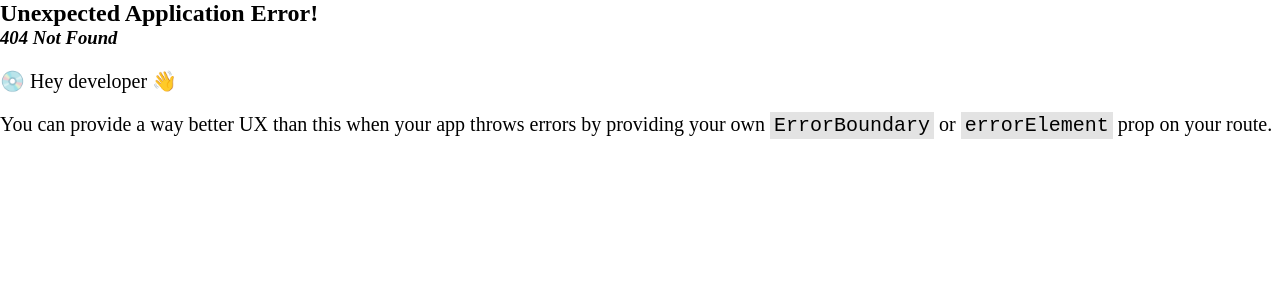
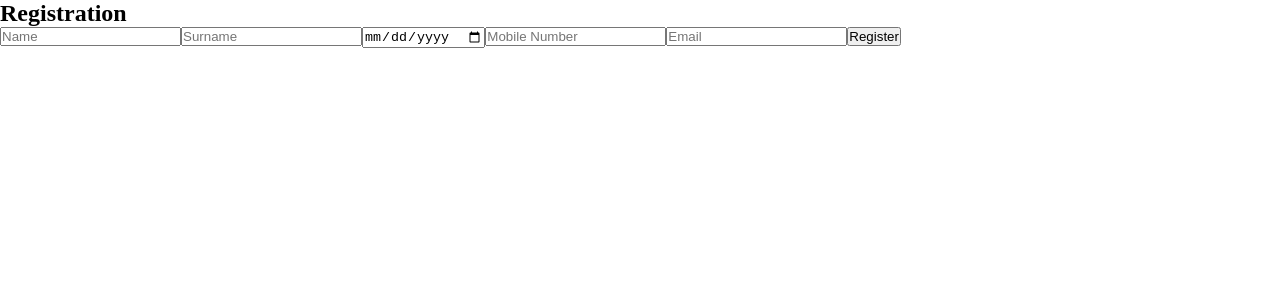
Before and after one commit to anano303/best, a React (Create React App) app: page /signup in a window 1280 px wide. Before the commit this address had no page. Shown: the top 300 px of the page. Built offline with nearby package versions, Linux system fonts and the light colour scheme.

Commit message:
auth and registration components

```diff
--- a/package.json
+++ b/package.json
@@ -8,7 +8,7 @@
     "@testing-library/user-event": "^13.5.0",
     "react": "^18.2.0",
     "react-dom": "^18.2.0",
-    "react-router-dom": "^6.22.3",
+    "react-router-dom": "^6.23.0",
     "react-scripts": "5.0.1",
     "web-vitals": "^2.1.4"
   },
--- a/src/App.js
+++ b/src/App.js
@@ -1,46 +1,58 @@
+import "./App.css";
+import MainPage from "./Pages/MainPage/Main";
+import Services from "./Pages/Services/Services";
+import About from "./Pages/About/About";
+import Contact from "./Pages/Contact/Contact";
+import Layout from "./components/Layout/Layout";
+import Auth from "./components/Auth/Auth";
+import Registration from "./components/Auth/Registration";
 
-import './App.css';
-import MainPage from './Pages/MainPage/Main';
-import Services from './Pages/Services/Services';
-import About from './Pages/About/About';
-import Contact from './Pages/Contact/Contact';
-import Layout from './components/Layout/Layout';
-
-import {  createBrowserRouter,
-createRoutesFromElements,
-Route,
-RouterProvider,
+import {
+  createBrowserRouter,
+  createRoutesFromElements,
+  Route,
+  RouterProvider,
 } from "react-router-dom";
-
 
 const router = createBrowserRouter(
   createRoutesFromElements(
     <>
-      {/* <Route path="/signin" element={<SignIn />} />
-      <Route path="/signup" element={<SignUp />} /> */}
+      <Route path="/login" element={<Auth />} />
+      <Route path="/signup" element={<Registration />} />
 
-      <Route path="/" element={(
-      <Layout>
-        <MainPage/>
-      </Layout>
-      )}
+      <Route
+        path="/"
+        element={
+          <Layout>
+            <MainPage />
+          </Layout>
+        }
       />
 
-
-      <Route path="/services" element={(
-        <Layout><Services/></Layout>
-
-
-      )} />
-       <Route path="/about" element={(
-        <Layout><About/></Layout>
-
-
-      )} />
-       <Route path="/contact" element={(
-        <Layout><Contact/></Layout>
-
-      )} />
+      <Route
+        path="/services"
+        element={
+          <Layout>
+            <Services />
+          </Layout>
+        }
+      />
+      <Route
+        path="/about"
+        element={
+          <Layout>
+            <About />
+          </Layout>
+        }
+      />
+      <Route
+        path="/contact"
+        element={
+          <Layout>
+            <Contact />
+          </Layout>
+        }
+      />
 
       {/* <Route path="/edit-expense/:id" element={<AddExpense />} /> */}
     </>
@@ -57,7 +69,7 @@ const router = createBrowserRouter(
 // }
 
 function App() {
-  return <RouterProvider router={router}/>;
+  return <RouterProvider router={router} />;
 }
 
 export default App;
--- /dev/null
+++ b/src/Localstorage.jsx
@@ -0,0 +1,14 @@
+// localStorageUtils.js
+
+export const saveUserData = (key, data) => {
+  localStorage.setItem(key, JSON.stringify(data));
+};
+
+export const getUserData = (key) => {
+  const userData = localStorage.getItem(key);
+  return userData ? JSON.parse(userData) : null;
+};
+
+export const clearUserData = (key) => {
+  localStorage.removeItem(key);
+};
--- /dev/null
+++ b/src/components/Auth/Auth.jsx
@@ -0,0 +1,41 @@
+import React, { useState } from "react";
+import { Link } from "react-router-dom";
+import { saveUserData } from "../../Localstorage";
+
+const AuthPage = () => {
+  const [username, setUsername] = useState("");
+  const [password, setPassword] = useState("");
+
+  const handleLogin = () => {
+    // Perform authentication logic here
+    // For simplicity, let's just log the username and password for now
+    console.log("Username:", username);
+    console.log("Password:", password);
+    saveUserData("userData", { username, password });
+  };
+
+  return (
+    <div>
+      <h2>Login</h2>
+      <input
+        type="text"
+        placeholder="Username"
+        value={username}
+        onChange={(e) => setUsername(e.target.value)}
+      />
+      <input
+        type="password"
+        placeholder="Password"
+        value={password}
+        onChange={(e) => setPassword(e.target.value)}
+      />
+      <button onClick={handleLogin}>Login</button>
+      <button>
+        {" "}
+        <Link to="/signup">Sign Up</Link>{" "}
+      </button>
+    </div>
+  );
+};
+
+export default AuthPage;
--- /dev/null
+++ b/src/components/Auth/Registration.jsx
@@ -0,0 +1,60 @@
+import React, { useState } from "react";
+import { saveUserData } from "../../Localstorage";
+
+const RegistrationForm = () => {
+  const [name, setName] = useState("");
+  const [surname, setSurname] = useState("");
+  const [birthdate, setBirthdate] = useState("");
+  const [mobileNumber, setMobileNumber] = useState("");
+  const [email, setEmail] = useState("");
+
+  const handleRegistration = () => {
+    // Perform registration logic here
+    // For simplicity, let's just log the form data for now
+    console.log("Name:", name);
+    console.log("Surname:", surname);
+    console.log("Birthdate:", birthdate);
+    console.log("Mobile Number:", mobileNumber);
+    console.log("Email:", email);
+    saveUserData("userData", { name, surname, birthdate, mobileNumber, email });
+  };
+
+  return (
+    <div>
+      <h2>Registration</h2>
+      <input
+        type="text"
+        placeholder="Name"
+        value={name}
+        onChange={(e) => setName(e.target.value)}
+      />
+      <input
+        type="text"
+        placeholder="Surname"
+        value={surname}
+        onChange={(e) => setSurname(e.target.value)}
+      />
+      <input
+        type="date"
+        placeholder="Birthdate"
+        value={birthdate}
+        onChange={(e) => setBirthdate(e.target.value)}
+      />
+      <input
+        type="text"
+        placeholder="Mobile Number"
+        value={mobileNumber}
+        onChange={(e) => setMobileNumber(e.target.value)}
+      />
+      <input
+        type="email"
+        placeholder="Email"
+        value={email}
+        onChange={(e) => setEmail(e.target.value)}
+      />
+      <button onClick={handleRegistration}>Register</button>
+    </div>
+  );
+};
+
+export default RegistrationForm;
--- a/src/components/Header/Header.css
+++ b/src/components/Header/Header.css
@@ -7,9 +7,8 @@ box-shadow: 0px 3px 10px 5px;
   padding: 7px;
   position: relative;
   z-index: 1;
-
 }
-.LogoCont{
+.LogoCont {
   margin: 8px;
   font-size: 24px;
   display: flex;
@@ -21,17 +20,17 @@ z-index: 1;
   transition: transform 0.2s ease;
 }
 
-p{
+p {
   margin-top: 20px;
   font-size: 20px;
 }
-button {
+.headerButton {
   position: absolute;
   top: 10px;
   right: 20px;
   width: 70px;
   background-color: rgb(212, 159, 58);
-    color:rgb(80, 60, 25);
+  color: rgb(80, 60, 25);
   font-weight: bold;
   box-shadow: 0px 2px 10px 2px;
   border: 0px solid rgb(80, 60, 25);
@@ -39,7 +38,6 @@ button {
   font-size: 12px;
   padding: 2px;
   cursor: pointer;
-
 }
 button:hover {
   background-color: #e6a218;
--- a/src/components/Header/Header.jsx
+++ b/src/components/Header/Header.jsx
@@ -1,12 +1,20 @@
 import "./Header.css";
-import Navbar from '../../components/Navbar/Navbar.jsx'
+import Navbar from "../../components/Navbar/Navbar.jsx";
+import { Link } from "react-router-dom";
 const Header = () => {
-return <div className="headerMainDiv">
-    <div className="LogoCont"><h1 className="logo">BEST</h1><p>services from best friends</p></div>
-    <button>Sign in</button>
-    <Navbar/>
-
-</div>;
+  return (
+    <div className="headerMainDiv">
+      <div className="LogoCont">
+        <h1 className="logo">BEST</h1>
+        <p>services from best friends</p>
+      </div>
+      <button className="headerButton">
+        {" "}
+        <Link to="/login">Sign In</Link>{" "}
+      </button>
+      <Navbar />
+    </div>
+  );
 };
 
-export default Header
+export default Header;
```
Also changed, not shown: 1 other file (tests, documents, lock files or other folders). Lines whose indentation alone changed are shown as unchanged.
